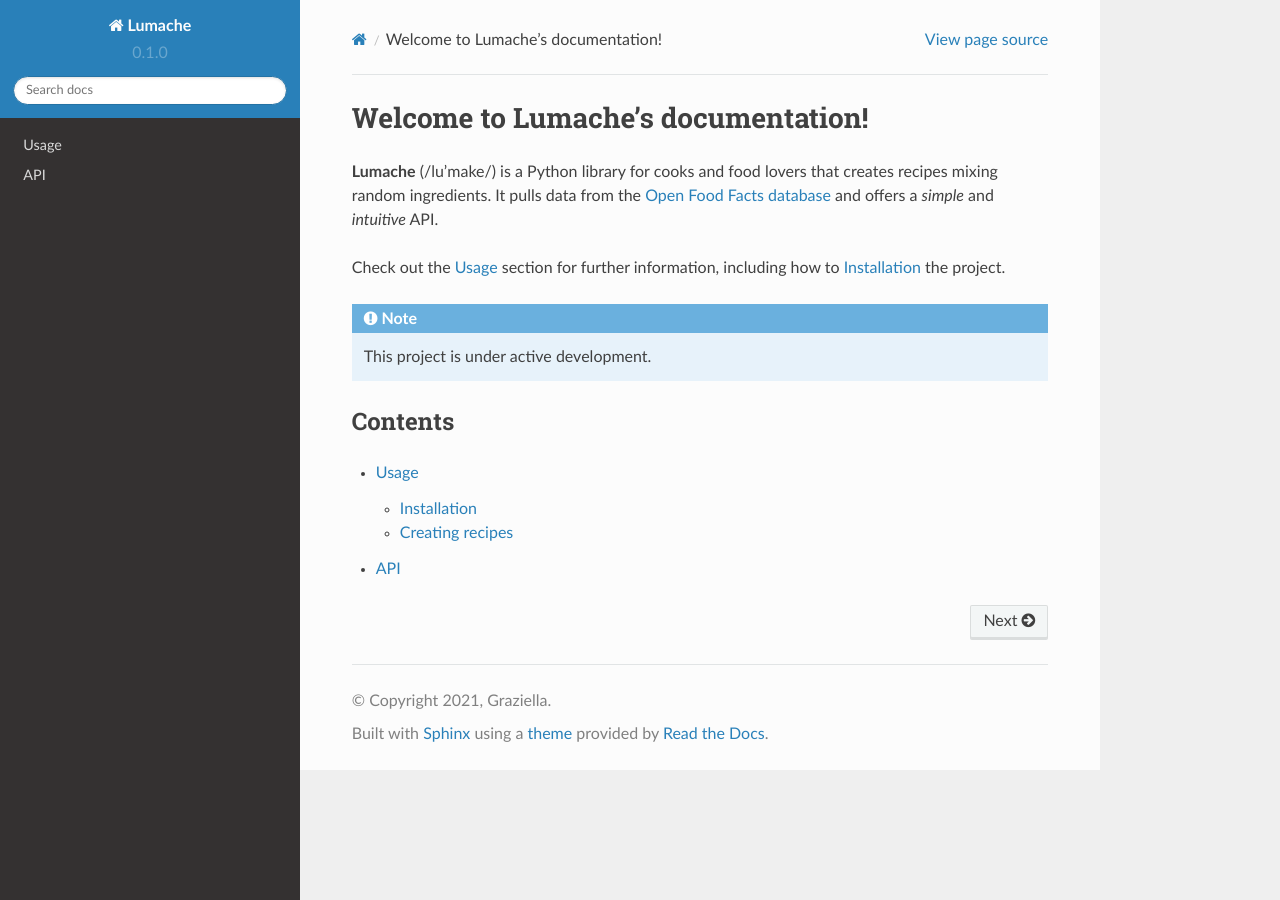
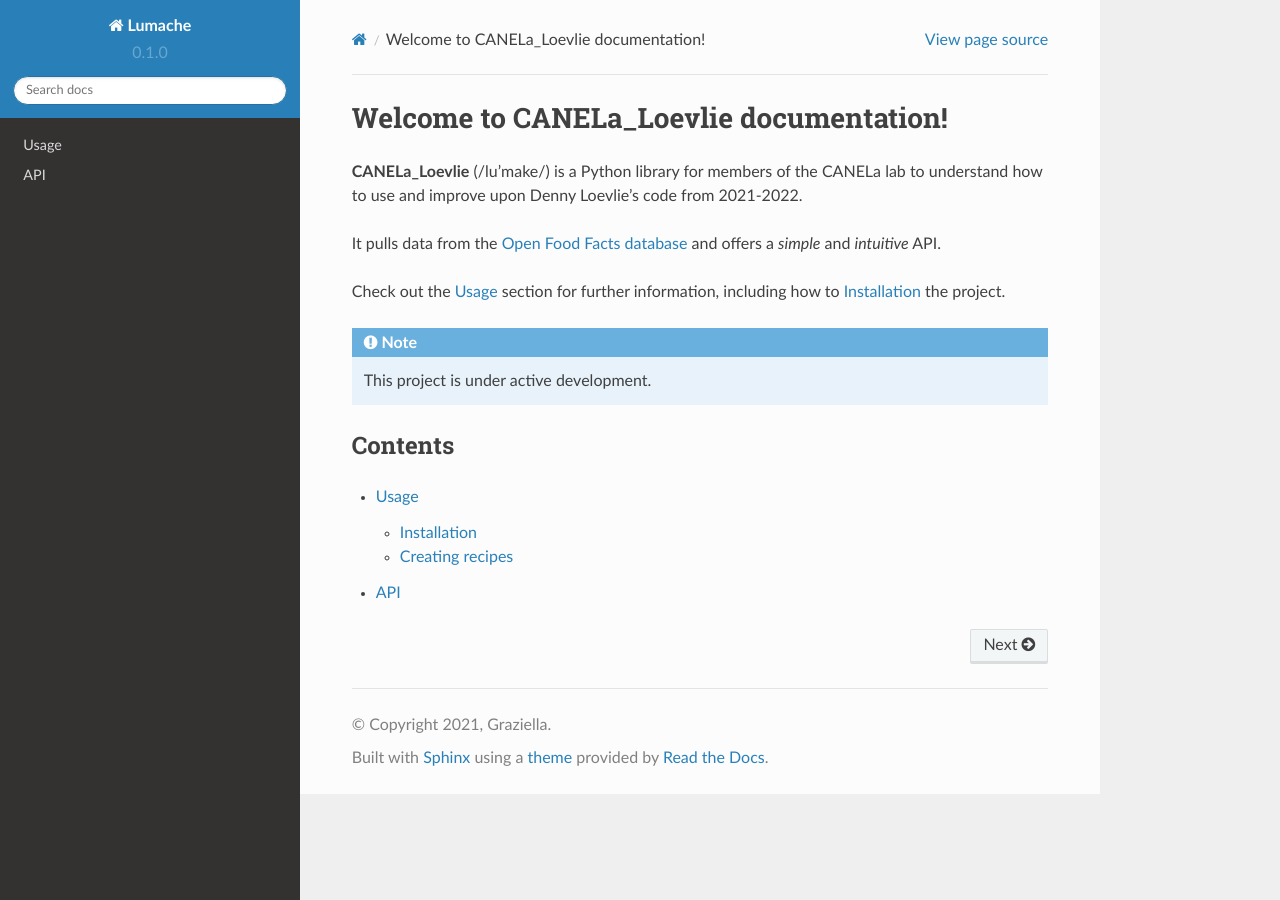
Before and after one commit to loevlie/CANELa_Loevlie, a Sphinx documentation site: the page built from docs/source/index.rst, in a window 1280 px wide. Built offline with Sphinx 7.4.7 and the Read the Docs theme 2.0.0, drawn with Linux system fonts in a browser that asks for light colours.

Commit message:
Update index.rst
Updating initial doc.

```diff
--- a/docs/source/index.rst
+++ b/docs/source/index.rst
@@ -1,8 +1,8 @@
-Welcome to Lumache's documentation!
+Welcome to CANELa_Loevlie documentation!
 ===================================
 
-**Lumache** (/lu'make/) is a Python library for cooks and food lovers
-that creates recipes mixing random ingredients.
+**CANELa_Loevlie** (/lu'make/) is a Python library for members of the CANELa lab to understand how to use and improve upon Denny Loevlie's code from 2021-2022.
+
 It pulls data from the `Open Food Facts database <https://world.openfoodfacts.org/>`_
 and offers a *simple* and *intuitive* API.
 
```
